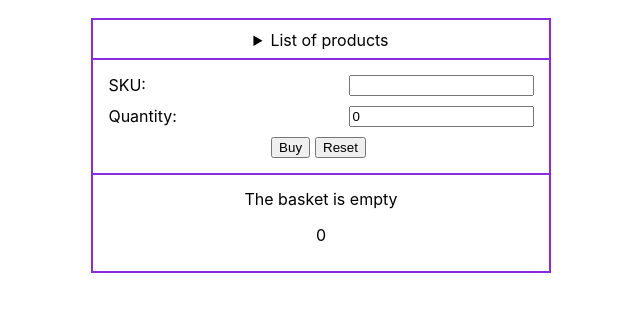
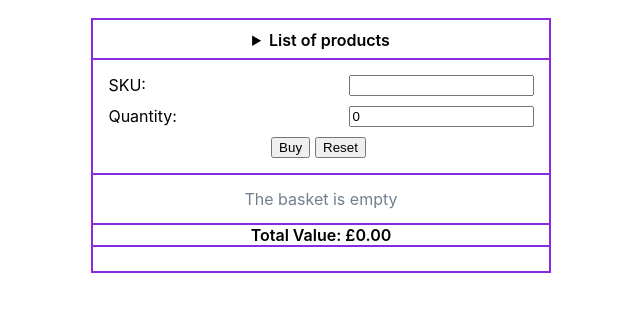
Before and after one commit to bar-alex/cdl-task-react-basket, a React (Create React App) app: page / in a window 1280 px wide. Shown: the top 312 px of the page, without its empty margins (319-959 px from the left). Built offline with nearby package versions, Linux system fonts and the light colour scheme.

Commit message:
Tweaked some CSS, changed values to display £ instead of pence, placed calculateTotal into functions.js

```diff
--- a/src/App.css
+++ b/src/App.css
@@ -36,11 +36,8 @@
   margin-right: 5px;
 }
 
-/* #basket-list {
 
-} */
-
-#basket-list li {
+.list-items li {
   list-style-type: none;
 }
 
@@ -50,10 +47,30 @@
   justify-content: space-between;
 }
 
-/* .basket-item button {
+.basket-item button {
   visibility: hidden;
 }
+.basket-item:hover button {
+  visibility: visible;
+  /* outline: 2px solid red; */
+}
 
-.basket-item:hover {
-  visibility: visible;
-} */
+
+#basket-total {
+  outline: 2px solid blueviolet;
+  margin: 10px -10px;
+}
+
+
+.subtitle {
+  font-weight: 600;
+}
+
+
+.empty-content-text {
+  color: slategrey;
+}
+
+.warning-message {
+
+}
--- a/src/App.js
+++ b/src/App.js
@@ -8,8 +8,9 @@ import BasketTotal from "./components/BasketTotal";
 
 import {
 	retrieveProducts,
-	getProductSKU,
+	getProductFromSKU,
 	validateProductSKU,
+	calculateTotal,
 } from "./components/functions";
 
 // //const products = JSON.parse( '../data/products.json' );
@@ -23,97 +24,47 @@ import {
 // ];
 
 const App = () => {
-
 	// {sku, qty, price, value}
 	const [basket, setBasket] = useState([]);
 
 	// add SKU + qty to basket
 	const addToBasket = ({ sku, qty }) => {
-    console.log('addToBasket - arguments',sku, qty  );
+		console.log("addToBasket - arguments", sku, qty);
 
 		if (!validateProductSKU(sku) || qty <= 0) {
 			console.log("err:addToBasket => SKU is invalid or qty < 1 => ", sku, qty);
 			return;
 		}
 
-		const product = getProductSKU(sku);
+		const product = getProductFromSKU(sku);
 
 		if (product === null) {
-			console.log("err:addToBasket => SKU code didn't returned a product => ",sku,product);
+			console.log(
+				"err:addToBasket => SKU code didn't returned a product => ",
+				sku,
+				product
+			);
 			return;
 		}
 
-		setBasket( [...basket, {
+		setBasket([
+			...basket,
+			{
 				sku,
 				qty,
 				price: product.price,
 				value: product.price * qty,
-		}]);
+			},
+		]);
 
-    calculateTotal()
+		calculateTotal();
 	};
 
-
 	const deleteFromBasket = (indexToDelete) =>
-		setBasket( [...basket.filter((element, index) => index !== indexToDelete)] );
-
-
-  const calculateTotal = () => {
-    const skuCollection = {}; // instance of each SKU
-
-    basket.forEach( ( elem ) => {
-      skuCollection[elem.sku] = skuCollection[elem.sku]
-        ? +skuCollection[elem.sku]+ elem.qty
-        : +elem.qty
-    })
-
-    console.log( 'calculateTotal => ', skuCollection );
-
-    let totalValue = 0    // total to pay
-    let savings    = []   // savings because of offers, {sku, offer, normalValue, offerValue}
-
-    for(const sku in skuCollection){
-      const prod  = getProductSKU(sku);
-      if(prod === null){
-        console.log('err:calculateTotal => product not found for sku: ',sku);
-        continue;
-      }
-      const qty         = skuCollection[sku]; // total quantity entered for
-      const price       = prod.price          // prize in products list
-      const offer       = prod.offer          // offer in products list ("x for y")
-      const normalValue = price * qty;
-      // has no offer? just price * qty
-      if(!prod.offer){
-        totalValue += normalValue       // calc normal value, same as in list
-      } else {
-        const qtyOffer   = offer.trim().split(" ")[0]   // get the x from "x for y"
-        const priceOffer = offer.trim().split(" ")[2]   // get the y from "x for y"
-        console.log(`calculateTotal => product sku: ${sku} has offer "${offer}" and I got qtyOffer ${qtyOffer} and priceOffer ${priceOffer} `);
-        // if quantity larger than qtyOffer
-        if( qty >= qtyOffer ){
-          const multiOffer  = prod.singleOffer ? 1
-                              : Math.floor(qty/qtyOffer);       // if offer not limited to 1, calc how many times will be applied
-          const restQty     = prod.singleOffer ? qty-qtyOffer
-                              : qty % qtyOffer;                 // the remaining quantity not used in offers
-          // add over price to total value, and restQty for normal price
-          const offerValue  = (priceOffer * multiOffer) + (price * restQty);
-          totalValue += offerValue;
-          // add the offer to savings
-          savings.push( { sku, offer, normalValue, offerValue } )
-          console.log(`calculateTotal => saved another offer in savings: `, savings);
-        } else {
-          totalValue += normalValue
-        }
-      }
-    }
-
-    return totalValue;
-  }
-
+		setBasket([...basket.filter((element, index) => index !== indexToDelete)]);
 
 	return (
 		<div className="app-container">
-
 			<ProductList />
 
 			<InputForm
@@ -121,12 +72,13 @@ const App = () => {
 				addToBasket={addToBasket}
 			/>
 
-			{basket.length === 0 && (
-				<p id="message-empty-basket">The basket is empty</p>
+			{basket.length === 0 ? (
+				<p className="empty-content-text">The basket is empty</p>
+			) : (
+				<p className="subtitle"> Basket items</p>
 			)}
 
-			<ul id="basket-list">
-
+			<ul class="list-items">
 				{basket.length > 0 &&
 					basket.map((element, index) => (
 						<li className="basket-line" key={index}>
@@ -138,11 +90,10 @@ const App = () => {
 							/>
 						</li>
 					))}
-
 			</ul>
 
-      <p>{calculateTotal()}</p>
-			{/* <BasketTotal  /> */}
+			{/* <p>{calculateTotal(basket).totalValue}</p> */}
+			<BasketTotal basket={basket} />
 		</div>
 	);
 };
--- a/src/components/BasketItem.js
+++ b/src/components/BasketItem.js
@@ -10,8 +10,8 @@ const BasketItem = ({ index, item, deleteFromBasket }) => {
 			<div className="basket-item">
 				<div>{item.sku}</div>
 				<div>{item.qty}</div>
-				<div>{item.price}</div>
-                <div>{item.value}</div>
+				<div>£{ (item.price/100).toFixed(2) }</div>
+                <div>£{ (item.value/100).toFixed(2) }</div>
 				<button onClick={() => deleteFromBasket(index)}>delete</button>
 			</div>
 		</>
--- a/src/components/BasketTotal.js
+++ b/src/components/BasketTotal.js
@@ -1,7 +1,36 @@
 //import React, { useState } from "react";
 
-const BasketTotal = () => {
-    return <p>BasketTotal</p>
+import { calculateTotal } from "./functions";
+
+
+const BasketTotal = ({ basket }) => {
+
+    const { totalValue, savings } = calculateTotal(basket);
+    // savings[x] = { sku, offer, normalValue, offerValue }
+
+
+    // turns "3 for 130" into "3 for £1.30"
+    const offerInPounds = (offerPence) =>
+        offerPence
+        .split(' ')
+        .map( (_,idx) => idx<2 ? _ : '£'+(_/100).toFixed(2) )
+        .join(' ');
+
+
+    return (
+        <div id="basket-total">
+            { savings.length>0 && <span className="subtitle">Savings from offers: </span> }
+
+            { savings.length>0 && savings.map( (elem, index) =>
+                ( <div className="savings-offer" key={index}>
+                    <span> {elem.sku} ( { offerInPounds(elem.offer) } ) </span>
+                    <span> £{ ((elem.normalValue - elem.offerValue)/100).toFixed(2) } </span>
+                </div> )
+
+            ) }
+
+            <p className="subtitle">Total Value: £{ (totalValue/100).toFixed(2) } </p>
+        </div>)
 }
 
 export default BasketTotal;
--- a/src/components/InputForm.js
+++ b/src/components/InputForm.js
@@ -35,6 +35,7 @@ const InputForm = ({ validateProductSKU, addToBasket }) => {
 					id="sku"
 					name="sku"
 					required
+					autoComplete="off"
 					// style={{ textTransform: "uppercase" }}
 					// style={ () => "text-transform: uppercase" }
 					value={sku}
@@ -59,7 +60,7 @@ const InputForm = ({ validateProductSKU, addToBasket }) => {
 				<button onClick={(e) => resetFields()}>Reset</button>
 			</div>
 
-			{invalidSKU && <p id="message-invalid-sku">The product doesn't exist!</p>}
+			{invalidSKU && <p className=".warning-message">The product doesn't exist!</p>}
 		</form>
 	);
 };
--- a/src/components/ProductList.js
+++ b/src/components/ProductList.js
@@ -8,7 +8,7 @@ const ProductList = () => {
 
 	return (
 		<details>
-			<summary>List of products</summary>
+			<summary className="subtitle">List of products</summary>
 			<pre>
 				<div>{"SKU  | price | offer      | single "}</div>
 
--- a/src/components/functions.js
+++ b/src/components/functions.js
@@ -1,17 +1,15 @@
 import jsonProducts from "../data/products.json";
 
-
 // retrieve the list of products -- {sku, price, offer (x for y), singleOffer} -- for now, from json
-export const retrieveProducts = () => jsonProducts
-
+export const retrieveProducts = () => jsonProducts;
 
 // return the product for provided SKU
-export const getProductSKU = (productSKU) => {
+export const getProductFromSKU = (productSKU) => {
 	try {
-        console.log( productSKU, typeof productSKU );
+		console.log(productSKU, typeof productSKU);
 		// const products = retrieveProducts();
-        const products = jsonProducts;
-        //console.log( products );
+		const products = jsonProducts;
+		//console.log( products );
 		const result = products.filter(
 			({ sku }) => sku.toUpperCase() === productSKU.trim().toUpperCase()
 		);
@@ -34,4 +32,68 @@ export const getProductSKU = (productSKU) => {
 
 // validates the SKU exists in the list of products
 export const validateProductSKU = (productSKU) =>
-	getProductSKU(productSKU) !== null;
+	getProductFromSKU(productSKU) !== null;
+
+
+// will calculate the total value for the basket items, accounting for offers and builds a collection with offers
+// returns an object { totalValue, savings[] }
+// savings[x] = { sku, offer, normalValue, offerValue }
+export const calculateTotal = (basket) => {
+
+	if( !basket || !Array.isArray(basket) )
+		return { totalValue: 0, savings: [] }
+
+	// condensed SKUs (member name) and the sum of their quantities (values)
+	const skuCollection = {};
+
+	basket.forEach((elem) => {
+		skuCollection[elem.sku] = skuCollection[elem.sku]
+			? +skuCollection[elem.sku] + elem.qty
+			: +elem.qty;
+	});
+
+	console.log("calculateTotal => ", skuCollection);
+
+	let totalValue = 0; // total to pay
+	let savings = []; // savings because of offers, {sku, offer, normalValue, offerValue}
+
+	for (const sku in skuCollection) {
+		const prod = getProductFromSKU(sku);
+		if (prod === null) {
+			console.log("err:calculateTotal => product not found for sku: ", sku);
+			continue;
+		}
+		const qty = skuCollection[sku]; // total quantity entered for
+		const price = prod.price; // prize in products list
+		const offer = prod.offer; // offer in products list ("x for y")
+		const normalValue = price * qty;
+		// has no offer? just price * qty
+		if (!prod.offer) {
+			totalValue += normalValue; // calc normal value, same as in list
+		} else {
+			const qtyOffer = offer.trim().split(" ")[0]; // get the x from "x for y"
+			const priceOffer = offer.trim().split(" ")[2]; // get the y from "x for y"
+			console.log(
+				`calculateTotal => product sku: ${sku} has offer "${offer}" and I got qtyOffer ${qtyOffer} and priceOffer ${priceOffer} `
+			);
+			// if quantity larger than qtyOffer
+			if (qty >= qtyOffer) {
+				const multiOffer = prod.singleOffer ? 1 : Math.floor(qty / qtyOffer); // if offer not limited to 1, calc how many times will be applied
+				const restQty = prod.singleOffer ? qty - qtyOffer : qty % qtyOffer; // the remaining quantity not used in offers
+				// add over price to total value, and restQty for normal price
+				const offerValue = priceOffer * multiOffer + price * restQty;
+				totalValue += offerValue;
+				// add the offer to savings
+				savings.push({ sku, offer, normalValue, offerValue });
+				console.log(
+					`calculateTotal => saved another offer in savings: `,
+					savings
+				);
+			} else {
+				totalValue += normalValue;
+			}
+		}
+	}
+
+	return { totalValue, savings };
+};
```
Also changed, not shown: _project-notes.txt, 1 other file (tests, documents, lock files or other folders). Lines whose indentation alone changed are shown as unchanged.
